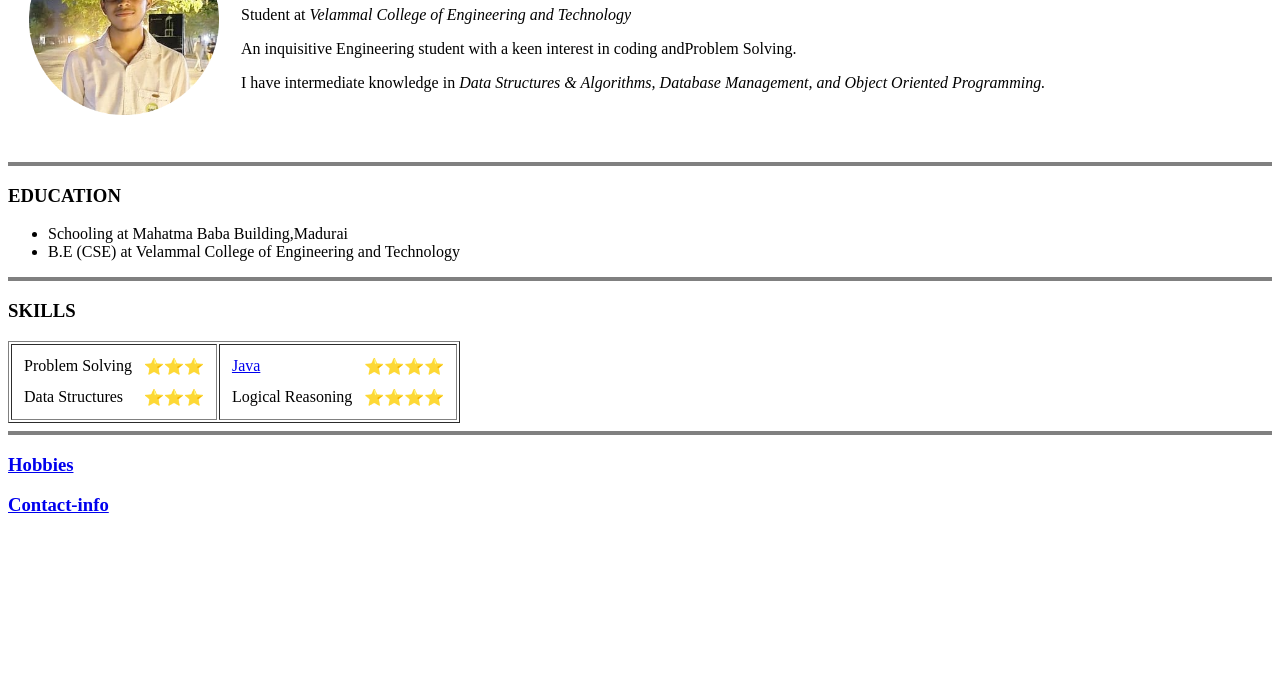
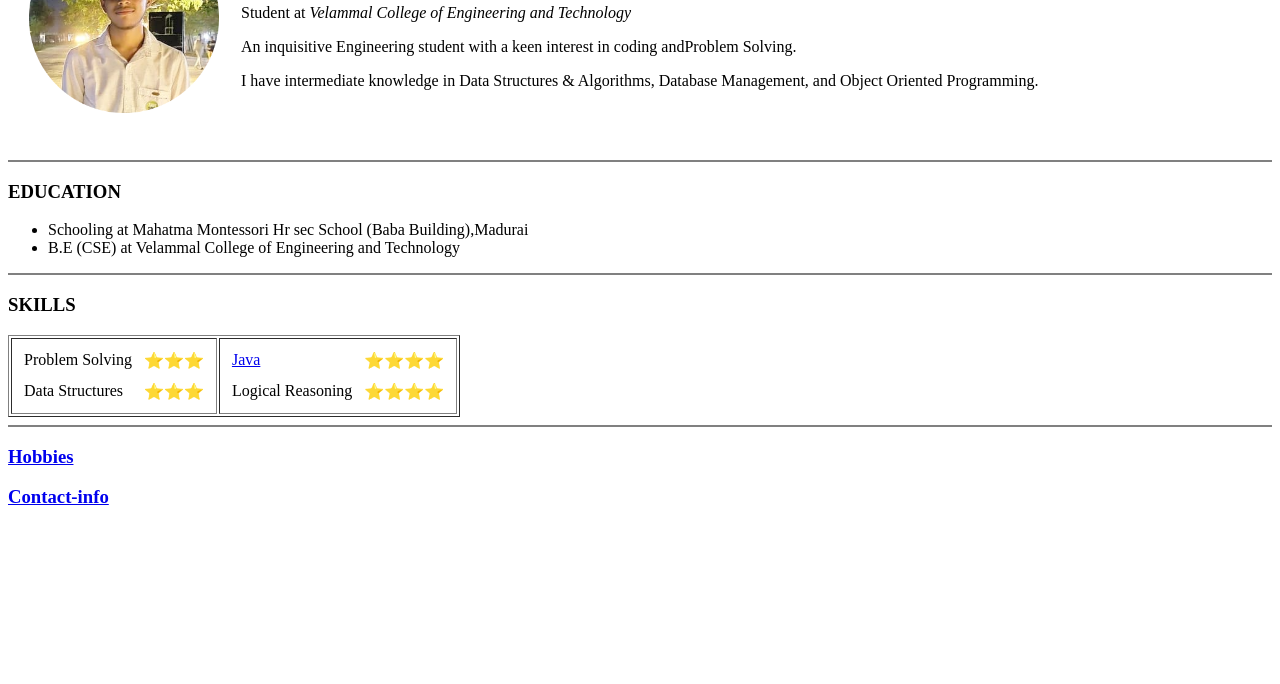
Before and after one commit to kalila-cna/Personal-site, a plain HTML site: page index.html in a window 1280 px wide. Shown: the part 116-800 px from the top of the page. Drawn offline with Linux system fonts and the light colour scheme.

Commit message:
styles added

```diff
--- a/index.html
+++ b/index.html
@@ -2,10 +2,11 @@
 
 <head>
     <title>KALILA CNA- PRESONAL SITE</title>
+    <link rel="stylesheet" href="styles.css">
 </head>
 
 <body>
-    <hr size="4" noshade>
+    <hr  noshade>
     <table cellspacing="20">
         <tr>
             <td><img src="kalila.png" height="190" width="190"></td>
@@ -13,18 +14,19 @@
                 <h1><strong>KALILA CNA</strong></h1>
                 <p>Student at <em>Velammal College of Engineering and Technology</em></p>
                 <p>An inquisitive Engineering student with a keen interest in coding andProblem Solving.</p>
-                <p>I have intermediate knowledge in <em>Data Structures & Algorithms, Database Management, and Object Oriented Programming.</em></p>
+                <p>I have intermediate knowledge in Data Structures & Algorithms, Database Management, and Object
+                    Oriented Programming.</p>
             </td>
         </tr>
     </table>
     <br>
-    <hr size="4" noshade>
+    <hr  noshade>
     <h3>EDUCATION</h3>
     <ul>
-        <li>Schooling at Mahatma Baba Building,Madurai</li>
+        <li>Schooling at Mahatma Montessori Hr sec School (Baba Building),Madurai</li>
         <li>B.E (CSE) at Velammal College of Engineering and Technology</li>
     </ul>
-    <hr size="4" noshade>
+    <hr  noshade>
     <h3>SKILLS</h3>
     <table border="1">
         <td>
@@ -52,7 +54,7 @@
             </table>
         </td>
     </table>
-    <hr size="4" noshade>
+    <hr  noshade>
     <h3><a href="hobbies.html">Hobbies</a></h3>
     <h3><a href="contact.html">Contact-info</a></h3>
 </body>
```
Also changed, not shown: hobbies.html (+4 -0 lines).
